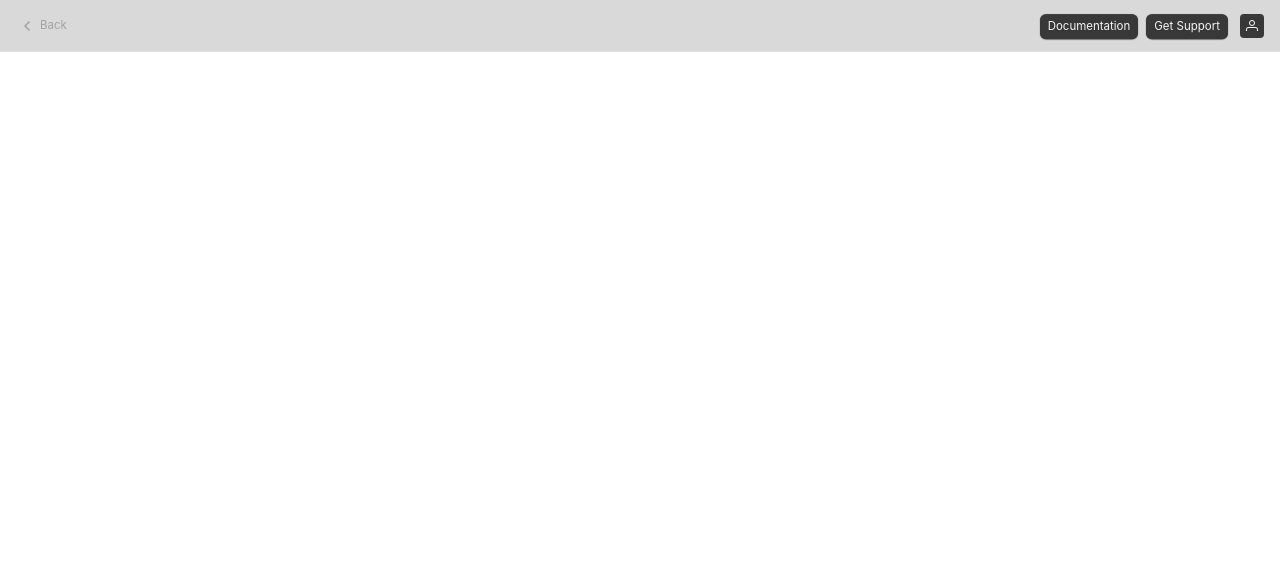
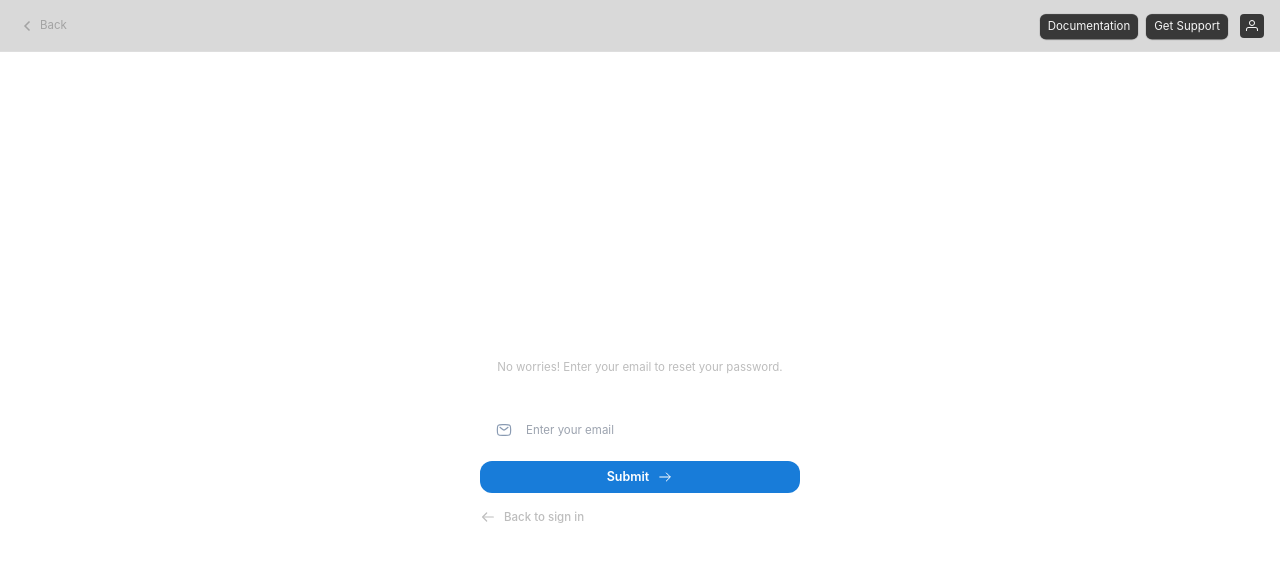
Before and after one commit to maruful-seative-digital/test-lightkit, a React (Vite) app: page /login/forgot-password in a window 1280 px wide. Shown: the top 562 px of the page. Built offline with nearby package versions, Linux system fonts and the light colour scheme; no server answers; the database is empty.

Commit message:
added forgot password page and functionality

```diff
--- a/src/pages/ForgotPassword.tsx
+++ b/src/pages/ForgotPassword.tsx
@@ -1,3 +1,171 @@
+import { collection, getDocs } from "firebase/firestore";
+import { Link, useNavigate } from "react-router-dom";
+import { db } from "../firebase/firebaseConfig";
+import { useEffect, useState } from "react";
+import { useAuth } from "../providers/AuthProvider";
+
+interface User {
+  id: string;
+  name: string;
+  email: string;
+}
+
+async function getDataFromFirestore(): Promise<User[]> {
+  const querySnapshot = await getDocs(collection(db, "users"));
+
+  const data: User[] = [];
+  querySnapshot.forEach((doc) => {
+    const userData = doc.data() as Omit<User, "id">;
+    data.push({ id: doc.id, ...userData });
+  });
+  return data;
+}
+
 export default function ForgotPassword() {
-  return <div>forgot password page</div>;
+  const [userData, setUserData] = useState<User[]>([]);
+
+  const { resetPassword } = useAuth();
+  const navigate = useNavigate();
+
+  useEffect(() => {
+    async function fetchData() {
+      const data = await getDataFromFirestore();
+      setUserData(data);
+    }
+    fetchData();
+  }, []);
+
+  const handleForgetPassword = async (
+    event: React.FormEvent<HTMLFormElement>
+  ) => {
+    event.preventDefault();
+
+    const form = event.target as HTMLFormElement;
+
+    const email = (form.elements.namedItem("email") as HTMLInputElement).value;
+
+    const validEmail = userData.find((data) => data.email === email);
+
+    if (validEmail) {
+      resetPassword(email)
+        .then(() => {
+          webflow.notify({
+            type: "Success",
+            message: "Password reset email sent successfully!",
+          });
+
+          navigate("/login");
+
+          form.reset();
+        })
+        .catch((error) => {
+          console.log(error);
+        });
+    } else {
+      webflow.notify({
+        type: "Error",
+        message: "Please enter a valid email address",
+      });
+    }
+  };
+
+  return (
+    <div className="flex items-center justify-center w-full h-[calc(100vh-52.25px)] flex-col">
+      <h2 className="text-xl">Forgot Password?</h2>
+      <p className="mt-1 text-small text-text-2">
+        No worries! Enter your email to reset your password.
+      </p>
+
+      {/* form wrapper */}
+      <div>
+        <form onSubmit={handleForgetPassword} className="my-4 w-80">
+          <div className="mb-4">
+            <label
+              htmlFor="email"
+              className="block mb-1 font-semibold text-large"
+            >
+              Email
+            </label>
+            <div className="relative">
+              <input
+                type="email"
+                id="email"
+                className="text-black py-2 pr-[18px] pl-[46px] border-none text-small rounded-full block w-full leading-[0px]"
+                placeholder="Enter your email"
+                required
+              />
+              <svg
+                width="16"
+                height="16"
+                viewBox="0 0 20 20"
+                fill="none"
+                xmlns="http://www.w3.org/2000/svg"
+                className="absolute transform -translate-y-1/2 top-1/2 left-4"
+              >
+                <path
+                  d="M5.00008 6.66683L6.79916 8.16606C8.32969 9.4415 9.09496 10.0792 10.0001 10.0792C10.9052 10.0792 11.6705 9.4415 13.201 8.16606L15.0001 6.66683M8.33341 16.6668H11.6667C14.8094 16.6668 16.3808 16.6668 17.3571 15.6905C18.3334 14.7142 18.3334 13.1429 18.3334 10.0002C18.3334 6.85747 18.3334 5.28612 17.3571 4.30981C16.3808 3.3335 14.8094 3.3335 11.6667 3.3335H8.33342C5.19072 3.3335 3.61937 3.3335 2.64306 4.30981C1.66675 5.28612 1.66675 6.85747 1.66675 10.0002C1.66675 13.1429 1.66675 14.7142 2.64306 15.6905C3.61937 16.6668 5.19072 16.6668 8.33341 16.6668Z"
+                  stroke="#899AB2"
+                  strokeWidth="1.5"
+                  strokeLinecap="round"
+                />
+              </svg>
+            </div>
+          </div>
+
+          <button
+            type="submit"
+            className="flex items-center justify-center w-full gap-2 py-2 text-white bg-action-primary-hover rounded-xl leading-[0px] text-large font-semibold"
+          >
+            <span>Submit</span>
+            <svg
+              width="16"
+              height="16"
+              viewBox="0 0 24 24"
+              fill="none"
+              xmlns="http://www.w3.org/2000/svg"
+            >
+              <path
+                d="M4 11.25C3.58579 11.25 3.25 11.5858 3.25 12C3.25 12.4142 3.58579 12.75 4 12.75V11.25ZM4 12.75H20V11.25H4V12.75Z"
+                fill="white"
+              />
+              <path
+                d="M14 6L20 12L14 18"
+                stroke="white"
+                strokeWidth="1.5"
+                strokeLinecap="round"
+                strokeLinejoin="round"
+              />
+            </svg>
+          </button>
+        </form>
+
+        <Link
+          to="/login"
+          className="flex items-center gap-2 font-medium text-small text-text-2"
+        >
+          <svg
+            width="16"
+            height="16"
+            viewBox="0 0 20 20"
+            fill="none"
+            xmlns="http://www.w3.org/2000/svg"
+          >
+            <path
+              d="M16.6667 10.75C17.0809 10.75 17.4167 10.4142 17.4167 10C17.4167 9.58579 17.0809 9.25 16.6667 9.25V10.75ZM16.6667 9.25H3.33337V10.75H16.6667V9.25Z"
+              fill="#bdbdbd"
+            />
+            <path
+              d="M8.33337 5L3.33337 10L8.33337 15"
+              stroke="#bdbdbd"
+              stroke-width="1.5"
+              stroke-linecap="round"
+              stroke-linejoin="round"
+            />
+          </svg>
+
+          <span>Back to sign in</span>
+        </Link>
+      </div>
+    </div>
+  );
 }
--- a/src/providers/AuthProvider.tsx
+++ b/src/providers/AuthProvider.tsx
@@ -15,6 +15,7 @@ import {
   createUserWithEmailAndPassword,
   updateProfile,
   signInWithEmailAndPassword,
+  sendPasswordResetEmail,
 } from "firebase/auth";
 import { auth } from "../firebase/firebaseConfig";
 
@@ -33,6 +34,7 @@ export type AuthContextTypes = {
   logout: () => Promise<void>;
   createUser: (email: string, password: string) => Promise<UserCredential>;
   updateUserProfile: (name: string) => Promise<void>;
+  resetPassword: (email: string) => Promise<void>;
 };
 
 export const AuthContext = createContext<AuthContextTypes | null>(null);
@@ -81,6 +83,11 @@ export default function AuthProvider({ children }: AuthProviderProps) {
     });
   };
 
+  const resetPassword = (email: string): Promise<void> => {
+    setLoading(true);
+    return sendPasswordResetEmail(auth, email);
+  };
+
   useEffect(() => {
     const unsubscribe = onAuthStateChanged(auth, (currentUser) => {
       setUser(currentUser);
@@ -100,6 +107,7 @@ export default function AuthProvider({ children }: AuthProviderProps) {
     logout,
     createUser,
     updateUserProfile,
+    resetPassword,
   };
 
   return (
```
